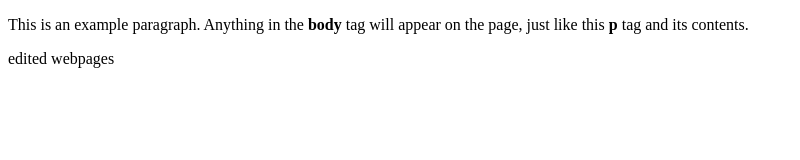
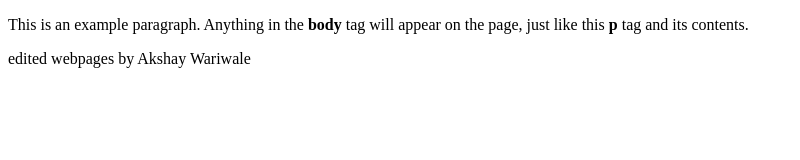
Before and after one commit to akshaywariwale/assignments3jenkins, a plain HTML site: page index.html in a window 1280 px wide. Shown: the whole page, without its empty margins (0-800 px from the left). Drawn offline with Linux system fonts and the light colour scheme.

Commit message:
Update index.html

```diff
--- a/index.html
+++ b/index.html
@@ -5,6 +5,6 @@
   </head>
   <body>
     <p>This is an example paragraph. Anything in the <strong>body</strong> tag will appear on the page, just like this <strong>p</strong> tag and its contents.</p>
-    <p> edited webpages </p>
+    <p> edited webpages by Akshay Wariwale</p>
   </body>
 </html>
```
